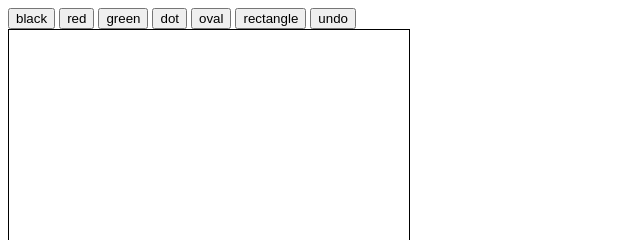
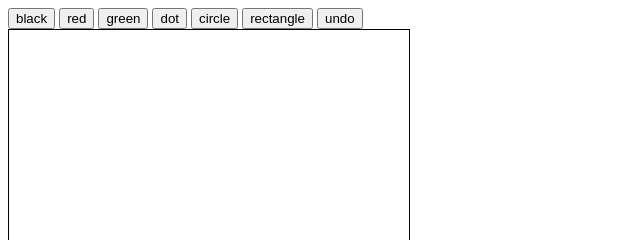
Before and after one commit to basicAct/teks-drawing-app, a plain HTML site: page index.html in a window 1280 px wide. Shown: the top 240 px of the page, 0-640 px from the left. Drawn offline with Linux system fonts and the light colour scheme.

Commit message:
Update index.html

```diff
--- a/index.html
+++ b/index.html
@@ -17,7 +17,7 @@
       <button id="red">red</button>
       <button id="green">green</button>
       <button id="dot">dot</button>
-      <button id="oval">oval</button>
+      <button id="circle">circle</button>
       <button id="rect">rectangle</button>
       <button id="undo">undo</button>
     </div>
```
